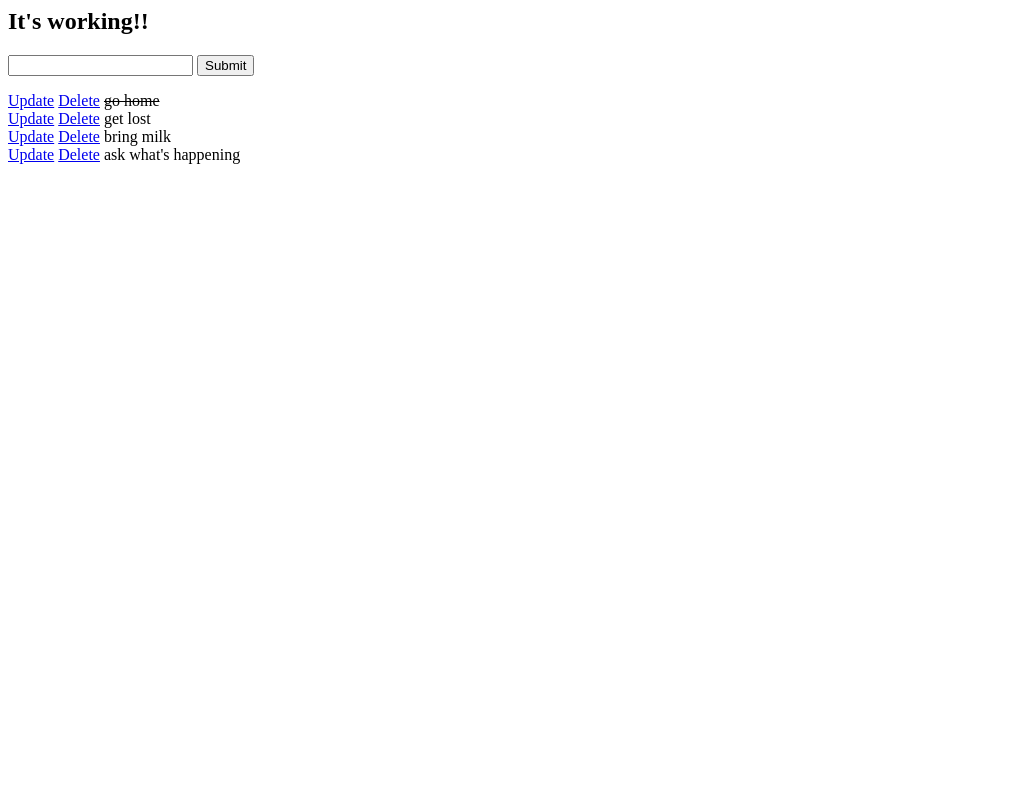
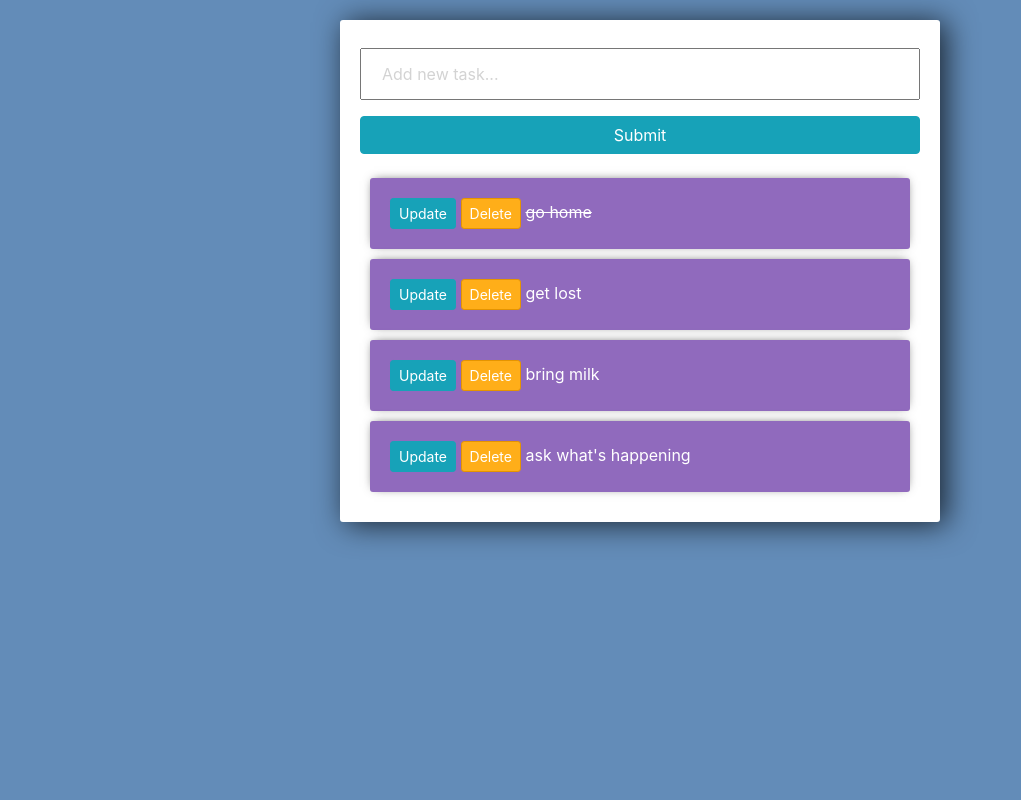
Before and after one commit to omgitsfaraaz/Todo-django, a Django app: page / in a window 1280 px wide. Shown: the whole page, without its empty margins (0-1021 px from the left). Run offline with Django 3.2, Linux system fonts and the light colour scheme; data comes from the database, SQL or seed files in the repository; some libraries are stand-ins or nearby versions.

Commit message:
added css stylesheet and added placeholder

```diff
--- a/todo/tasks/forms.py
+++ b/todo/tasks/forms.py
@@ -5,6 +5,7 @@ from .models import *
 
 
 class TaskForm(forms.ModelForm):
+	title= forms.CharField(widget= forms.TextInput(attrs={'placeholder':'Add new task...'}))
 
 	class Meta:
 		model = Task
--- a/todo/tasks/templates/tasks/list.html
+++ b/todo/tasks/templates/tasks/list.html
@@ -1,15 +1,64 @@
-<h2>It's working!!</h2>
+<link rel="stylesheet" href="https://stackpath.bootstrapcdn.com/bootstrap/4.3.1/css/bootstrap.min.css" integrity="sha384-ggOyR0iXCbMQv3Xipma34MD+dH/1fQ784/j6cY/iJTQUOhcWr7x9JvoRxT2MZw1T" crossorigin="anonymous">
+
+<style>
+
+	body{
+		background-color: #638CB8;
+	}
+
+	input{
+		width: 100%;
+		padding: 12px 20px;
+		margin: 8px 0;
+		box-sizing: border-box;
+	}
+
+	input::placeholder {
+	  color: #d3d3d3;
+	}
+
+	.submit{
+		background-color: #6BA3E8;
+	}
+
+	.center-column{
+		width:600px;
+		margin: 20px auto;
+		padding:20px;
+		background-color: #fff;
+		border-radius: 3px;
+		box-shadow: 6px 2px 30px 0px rgba(0,0,0,0.75);
+	}
+
+	.item-row{
+		background-color: #906abd;
+		margin: 10px;
+		padding: 20px;
+		border-radius: 3px;
+		color: #fff;
+		font-size: 16px;
+		box-shadow: 0px -1px 10px -4px rgba(0,0,0,0.75);
+	}
+
+	.btn-danger{
+		background-color: #ffae19;
+		border-color: #e59400;
+	}
+
+</style>
+
+<div class="center-column">
 
 	<form method="POST" action="/">
 		{% csrf_token %}
 		{{ form.title }}
-	<input type="submit" name="Create Task">
+		<input class="btn btn-info" type="submit" name="Create Task">
 	</form>
 
 	{% for task in tasks %}
-	<div>
-		<a href="{% url 'update_task' task.id %}">Update</a>
-		<a href="{% url 'delete' task.id %}">Delete</a>
+		<div class="item-row">
+			<a class="btn btn-sm btn-info" href="{% url 'update_task' task.id %}">Update</a>
+			<a class="btn btn-sm btn-danger" href="{% url 'delete' task.id %}">Delete</a>
 
 			{% if task.complete == True %}
 			<strike>{{ task }}</strike>
@@ -18,3 +67,4 @@
 			{% endif %}
 		</div>
 	{% endfor %}
+</div>
```
Lines whose indentation alone changed are shown as unchanged.
